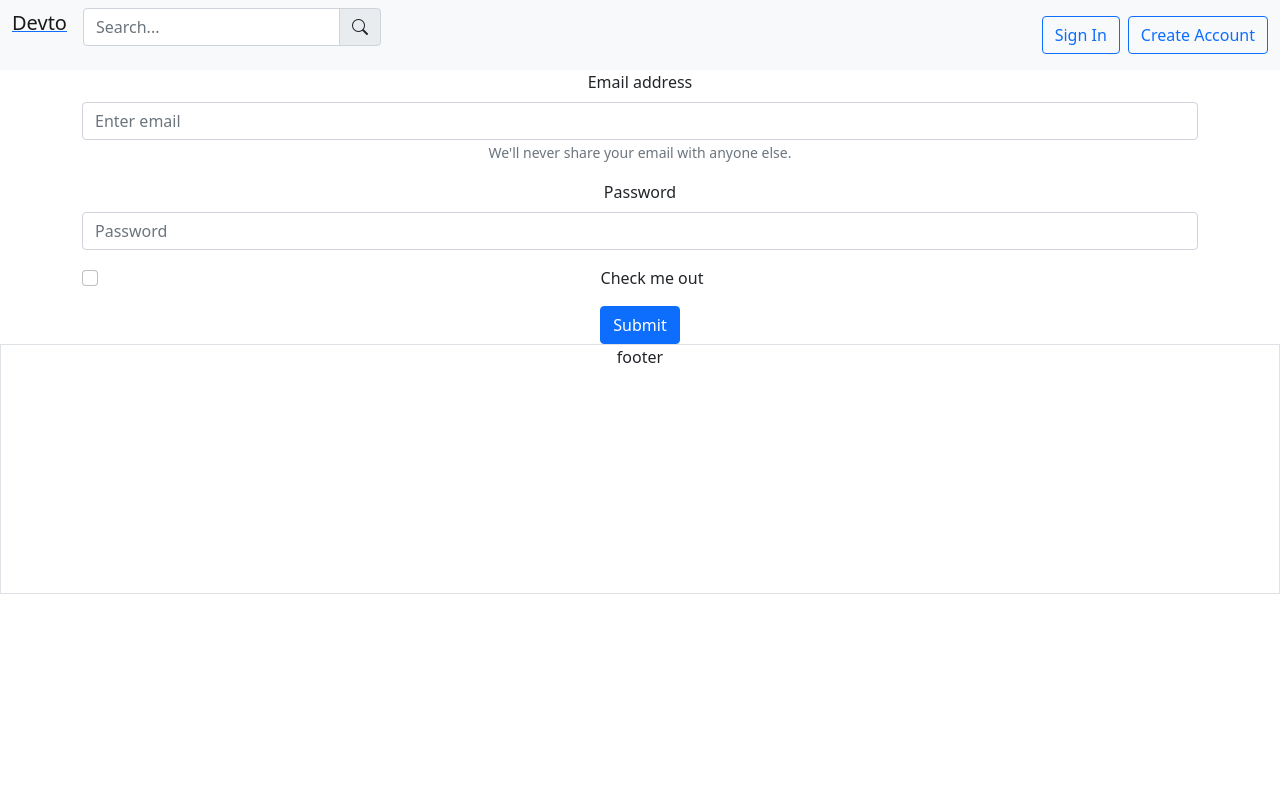
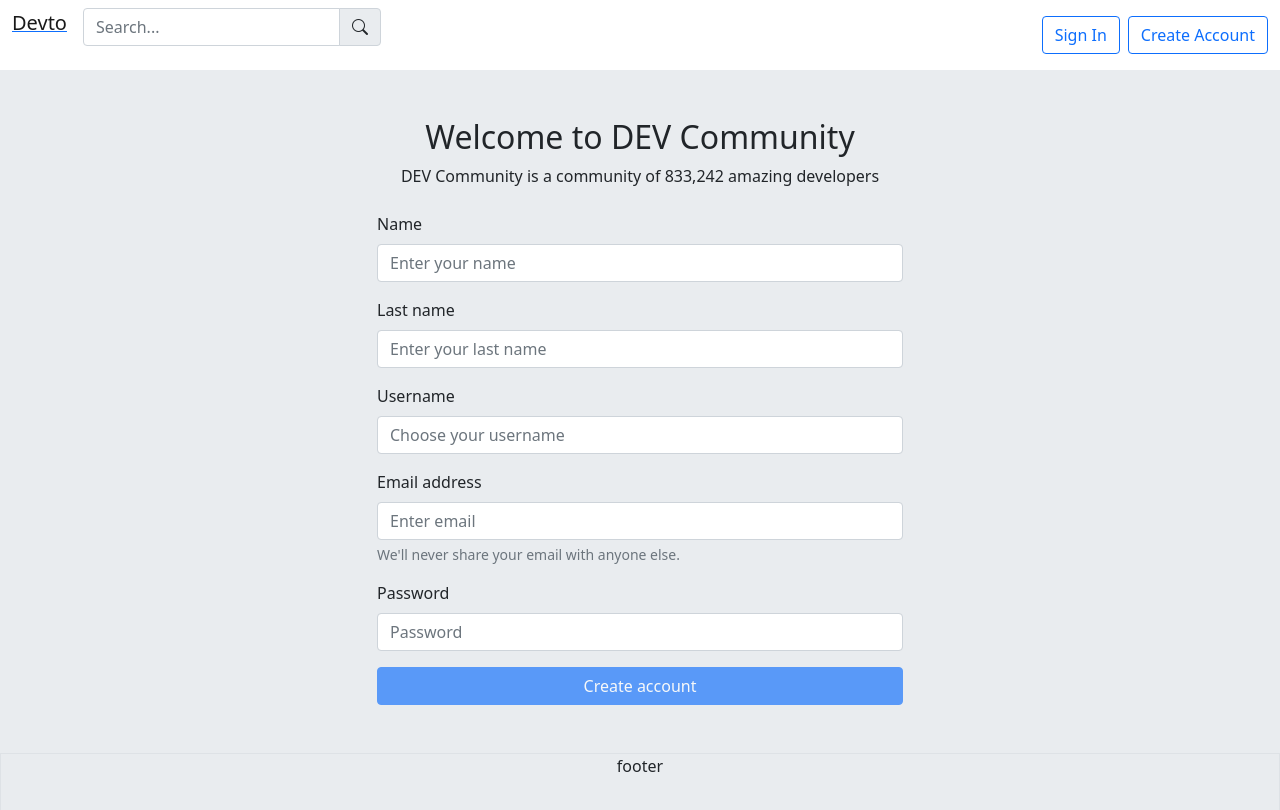
Before and after one commit to iamluisro/devto-kodemia, a React (Create React App) app: page /create-account in a window 1280 px wide. Shown: the top 810 px of the page. Built offline with nearby package versions, Linux system fonts and the light colour scheme.

Commit message:
added scss variables and create account pg

```diff
--- a/package.json
+++ b/package.json
@@ -13,6 +13,7 @@
     "react-dom": "^17.0.2",
     "react-router-dom": "^6.2.2",
     "react-scripts": "5.0.0",
+    "sass": "^1.49.9",
     "web-vitals": "^2.1.4"
   },
   "scripts": {
--- a/src/App.css
+++ /dev/null
@@ -1,38 +0,0 @@
-.App {
-  text-align: center;
-}
-
-.App-logo {
-  height: 40vmin;
-  pointer-events: none;
-}
-
-@media (prefers-reduced-motion: no-preference) {
-  .App-logo {
-    animation: App-logo-spin infinite 20s linear;
-  }
-}
-
-.App-header {
-  background-color: #282c34;
-  min-height: 100vh;
-  display: flex;
-  flex-direction: column;
-  align-items: center;
-  justify-content: center;
-  font-size: calc(10px + 2vmin);
-  color: white;
-}
-
-.App-link {
-  color: #61dafb;
-}
-
-@keyframes App-logo-spin {
-  from {
-    transform: rotate(0deg);
-  }
-  to {
-    transform: rotate(360deg);
-  }
-}
--- a/src/App.js
+++ b/src/App.js
@@ -1,5 +1,5 @@
 import { Routes, Route } from 'react-router-dom';
-import './App.css';
+import './App.scss';
 // import Layout from './components/Layout';
 import LayoutWChildren from './components/layout-with-children';
 import Home from './pages';
@@ -14,7 +14,7 @@ function App() {
         <Routes>
           {/* <Route element={<Layout />}> */}
           <Route path="/" element={<Home />} />
-          <Route path="/writers/:writerId" element={<WriterPage />} />
+          <Route path="/writers/:username" element={<WriterPage />} />
           <Route path="/posts" element={<Home />} />
           <Route path="/posts/:postId" element={<PostPage />} />
           <Route path="/create-account" element={<CreateAccount />} />
--- /dev/null
+++ b/src/App.scss
@@ -0,0 +1,5 @@
+@import "~bootstrap/scss/bootstrap";
+@import "bootstrap/scss/functions";
+@import "bootstrap/scss/variables";
+@import "bootstrap/scss/mixins";
+@import "bootstrap/scss/utilities";
--- a/src/components/Layout/index.js
+++ b/src/components/Layout/index.js
@@ -9,7 +9,7 @@ import InputGroup from 'react-bootstrap/InputGroup';
 
 function NavBar() {
   return (
-    <Navbar bg="light" expand="lg">
+    <Navbar bg="light" expand="lg" >
       <Container fluid className="justify-content-between">
         <div className="d-flex">
           <Link to="/">
--- /dev/null
+++ b/src/components/layout-with-children/Layout.scss
@@ -0,0 +1,5 @@
+@import "../../App.scss";
+
+.bg-custom {
+    background-color: $gray-200;
+}
--- a/src/components/layout-with-children/index.js
+++ b/src/components/layout-with-children/index.js
@@ -6,10 +6,11 @@ import Container from 'react-bootstrap/Container';
 import Button from 'react-bootstrap/Button';
 import FormControl from 'react-bootstrap/FormControl';
 import InputGroup from 'react-bootstrap/InputGroup';
+import './Layout.scss'
 
 function NavBar() {
   return (
-    <Navbar bg="light" expand="lg">
+    <Navbar expand="lg" variant='light' bg="white">
       <Container fluid className="justify-content-between">
         <div className="d-flex">
           <Link to="/">
@@ -54,8 +55,8 @@ function NavBar() {
 
 function LayoutWChildren({ children }) {
   return (
-    <div className="Layout-container">
-      <NavBar>Header</NavBar>
+    <div className="Layout-container bg-custom">
+      <NavBar />
       <Container>
         <main>{children}</main>
       </Container>
--- a/src/pages/create-account.js
+++ b/src/pages/create-account.js
@@ -1,31 +1,133 @@
 import React from 'react';
 import Form from 'react-bootstrap/Form';
 import Button from 'react-bootstrap/Button';
+import { useNavigate } from 'react-router-dom';
+import Container from 'react-bootstrap/Container';
 
 function CreateAccount() {
+  const navigate = useNavigate();
+  const [user, setUser] = React.useState({
+    email: '',
+    password: '',
+    name: '',
+    lastName: '',
+    nationality: '',
+    biography: '',
+    dateCreated: '',
+    username: '',
+  });
+
+  function onChange(e) {
+    setUser({
+      ...user,
+      [e.target.name]: e.target.value,
+    });
+  }
+
+  async function submitForm(e) {
+    e.preventDefault();
+    try {
+      const resp = await fetch('http://localhost:8080/api/writers/signup', {
+        method: 'POST',
+        body: JSON.stringify({ ...user, dateCreated: new Date() }),
+        headers: {
+          'Content-Type': 'application/json',
+        },
+      }).then((res) => res.json());
+      if (resp.success) {
+        navigate(`/writers/${resp?.data?.username}`);
+      }
+    } catch (err) {
+      console.log(err);
+    }
+  }
+
   return (
-    <div>
-      <Form>
-        <Form.Group className="mb-3" controlId="formBasicEmail">
+    <Container className="mw-75 my-5" style={{ maxWidth: '550px' }}>
+      <div className="d-flex-inline mb-4 text-center">
+        <h2 className="font-weight-bold">Welcome to DEV Community</h2>
+        <p>DEV Community is a community of 833,242 amazing developers</p>
+      </div>
+      <Form onSubmit={submitForm} className="d-flex flex-column">
+        <Form.Group
+          className="mb-3 d-flex flex-column align-items-start"
+          controlId="formBasicEmail"
+        >
+          <Form.Label>Name</Form.Label>
+          <Form.Control
+            type="text"
+            placeholder="Enter your name"
+            onChange={onChange}
+            name="name"
+          />
+        </Form.Group>
+        <Form.Group
+          className="mb-3 d-flex flex-column align-items-start"
+          controlId="formBasicEmail"
+        >
+          <Form.Label>Last name</Form.Label>
+          <Form.Control
+            type="text"
+            placeholder="Enter your last name"
+            onChange={onChange}
+            name="lastName"
+          />
+        </Form.Group>
+        <Form.Group
+          className="mb-3 d-flex flex-column align-items-start"
+          controlId="formBasicEmail"
+        >
+          <Form.Label>Username</Form.Label>
+          <Form.Control
+            type="text"
+            placeholder="Choose your username"
+            onChange={onChange}
+            name="username"
+          />
+        </Form.Group>
+        <Form.Group
+          className="mb-3 d-flex flex-column align-items-start"
+          controlId="formBasicEmail"
+        >
           <Form.Label>Email address</Form.Label>
-          <Form.Control type="email" placeholder="Enter email" />
+          <Form.Control
+            type="email"
+            placeholder="Enter email"
+            onChange={onChange}
+            name="email"
+          />
           <Form.Text className="text-muted">
             We'll never share your email with anyone else.
           </Form.Text>
         </Form.Group>
 
-        <Form.Group className="mb-3" controlId="formBasicPassword">
+        <Form.Group
+          className="mb-3 d-flex flex-column align-items-start"
+          controlId="formBasicPassword"
+        >
           <Form.Label>Password</Form.Label>
-          <Form.Control type="password" placeholder="Password" />
+          <Form.Control
+            type="password"
+            placeholder="Password"
+            onChange={onChange}
+            name="password"
+          />
         </Form.Group>
-        <Form.Group className="mb-3" controlId="formBasicCheckbox">
-          <Form.Check type="checkbox" label="Check me out" />
-        </Form.Group>
-        <Button variant="primary" type="submit">
-          Submit
+        <Button
+          variant="primary"
+          type="submit"
+          disabled={
+            !user.email ||
+            !user.username ||
+            !user.password ||
+            !user.name ||
+            !user.lastName
+          }
+        >
+          Create account
         </Button>
       </Form>
-    </div>
+    </Container>
   );
 }
 
```
Also changed, not shown: src/components/Layout/Layout.scss (deleted), 1 other file (tests, documents, lock files or other folders).
